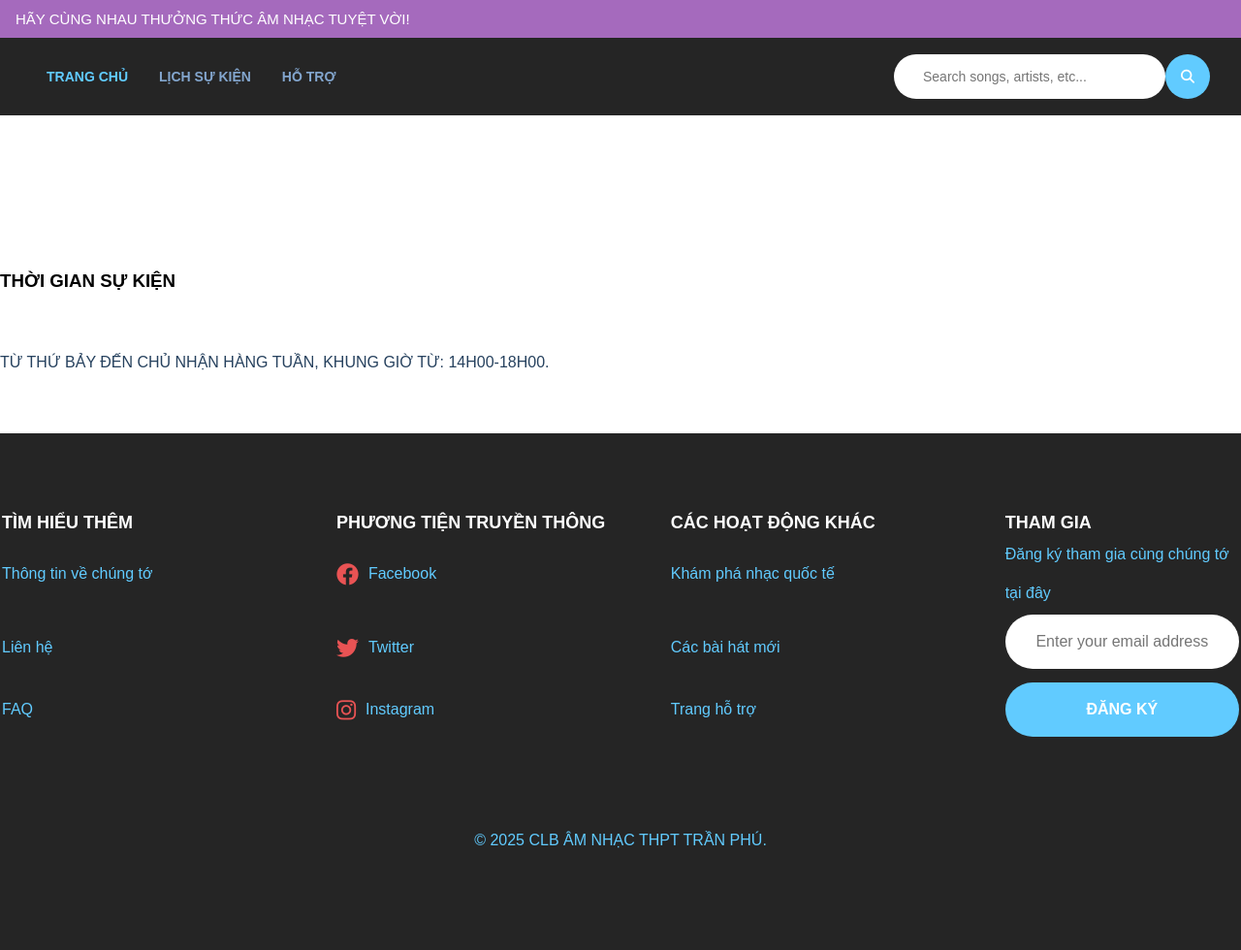
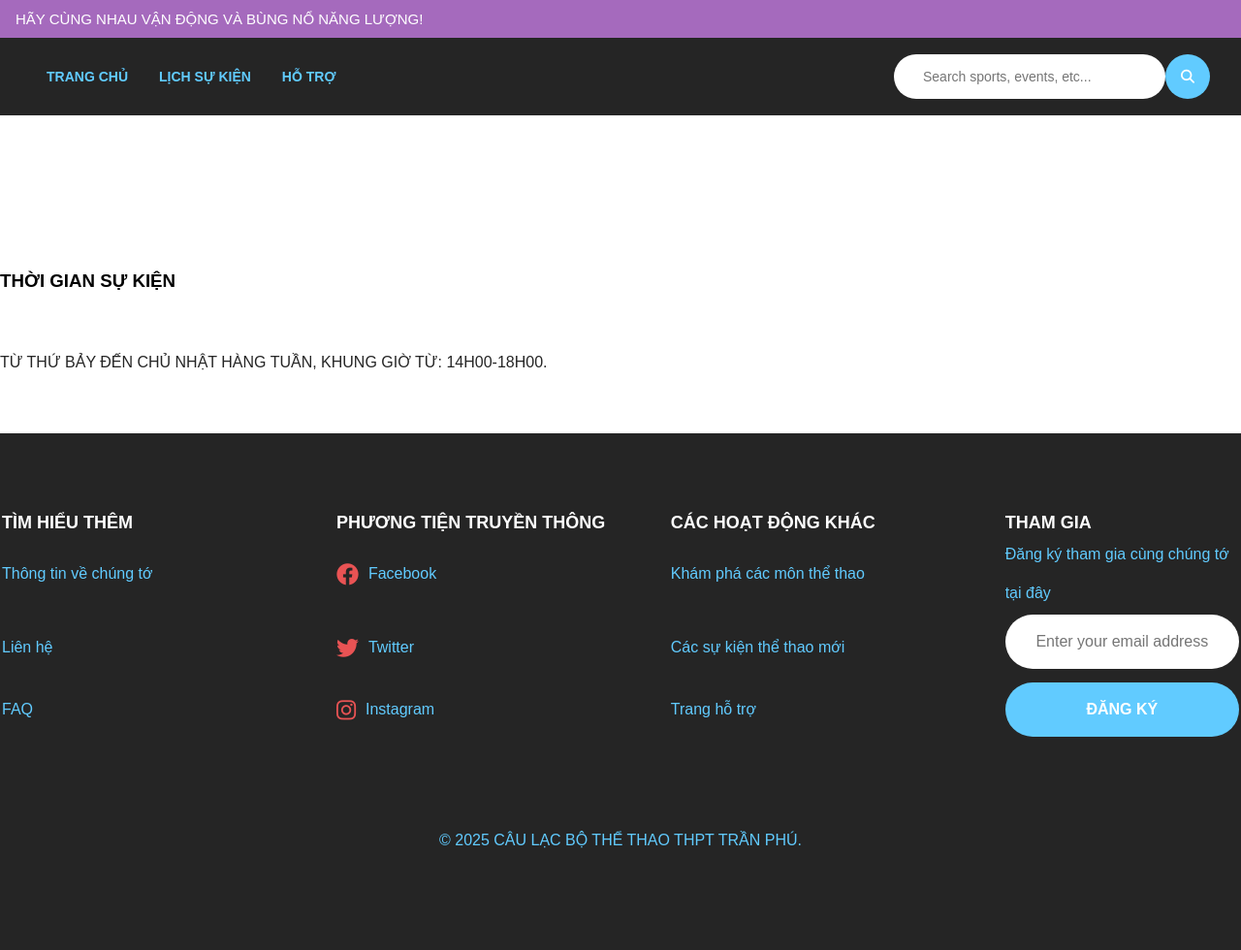
Before and after one commit to noneofpp/sport, a plain HTML site: page schedule.html in a window 1280 px wide. Shown: the whole page at 97% size. Drawn offline with Linux system fonts and the light colour scheme.

Commit message:
Update schedule.html

```diff
--- a/schedule.html
+++ b/schedule.html
@@ -4,16 +4,14 @@
     <meta charset="UTF-8">
     <meta http-equiv="X-UA-Compatible" content="IE=edge">
     <meta name="viewport" content="width=device-width, initial-scale=1.0">
-    <title>LỊCH SỰ KIỆN - MUSIC CLUB</title>
+    <title>LỊCH SỰ KIỆN - CÂU LẠC BỘ THỂ THAO THPT TRẦN PHÚ</title>
     <link rel="stylesheet" href="style.css">
-    <script src="app.js" defer></script>
     <link rel="stylesheet" href="https://cdnjs.cloudflare.com/ajax/libs/font-awesome/6.2.0/css/all.min.css" integrity="sha512-xh6O/CkQoPOWDdYTDqeRdPCVd1SpvCA9XXcUnZS2FmJNp1coAFzvtCN9BmamE+4aHK8yyUHUSCcJHgXloTyT2A==" crossorigin="anonymous" referrerpolicy="no-referrer" />
-    <link rel="stylesheet" href="schedule.css">
 </head>
 <body>
     <div class="alert">
         <div class="info">
-            <p>HÃY CÙNG NHAU THƯỞNG THỨC ÂM NHẠC TUYỆT VỜI!</p>
+            <p>HÃY CÙNG NHAU VẬN ĐỘNG VÀ BÙNG NỔ NĂNG LƯỢNG!</p>
         </div>
     </div>
 
@@ -22,12 +20,12 @@
             <div class="nav-left">
                 <ul>
                     <li><a href="index.html" style="text-decoration: none; text-transform: none;">TRANG CHỦ</a></li>
-                    <li><a href="schedule.html" style="text-decoration: none; text-transform: none; color: #83A6CE;">LỊCH SỰ KIỆN</a></li>
-                    <li><a href="support.html" style="text-decoration: none; text-transform: none; color: #83A6CE;">HỖ TRỢ</a></li>
+                    <li><a href="schedule.html" style="text-decoration: none; text-transform: none; color: #61CBFF;">LỊCH SỰ KIỆN</a></li>
+                    <li><a href="support.html" style="text-decoration: none; text-transform: none; color: #61CBFF;">HỖ TRỢ</a></li>
                 </ul>
             </div>
             <div class="nav-right">
-                <input type="text" placeholder="Search songs, artists, etc...">
+                <input type="text" placeholder="Search sports, events, etc...">
                 <i class="fa-solid fa-magnifying-glass"></i>
             </div>
         </div>
@@ -35,8 +33,8 @@
 
     <div class="slide-second" style="padding-top: 10rem;">
         <h3>THỜI GIAN SỰ KIỆN</h3>
-        <p style="width: 100%; font-weight: 400; padding: 4rem 0px; color: #26415E;">
-            TỪ THỨ BẢY ĐẾN CHỦ NHẬN HÀNG TUẦN, KHUNG GIỜ TỪ: 14H00-18H00.
+        <p style="width: 100%; font-weight: 400; padding: 4rem 0px; color: #252525;">
+            TỪ THỨ BẢY ĐẾN CHỦ NHẬT HÀNG TUẦN, KHUNG GIỜ TỪ: 14H00-18H00.
         </p>
     </div>
 
@@ -57,7 +55,7 @@
                             Facebook
                         </div>
                     </td>
-                    <td>Khám phá nhạc quốc tế</td>
+                    <td>Khám phá các môn thể thao</td>
                     <td>Đăng ký tham gia cùng chúng tớ tại đây</td>
                 </tr>
                 <tr>
@@ -68,7 +66,7 @@
                             Twitter
                         </div>
                     </td>
-                    <td>Các bài hát mới</td>
+                    <td>Các sự kiện thể thao mới</td>
                     <td>
                         <input type="text" placeholder="Enter your email address">
                     </td>
@@ -89,7 +87,7 @@
             </table>
         </div>
         <div class="copyright">
-            © 2025 CLB ÂM NHẠC THPT TRẦN PHÚ.
+            © 2025 CÂU LẠC BỘ THỂ THAO THPT TRẦN PHÚ.
         </div>
     </div>
 </body>
```
